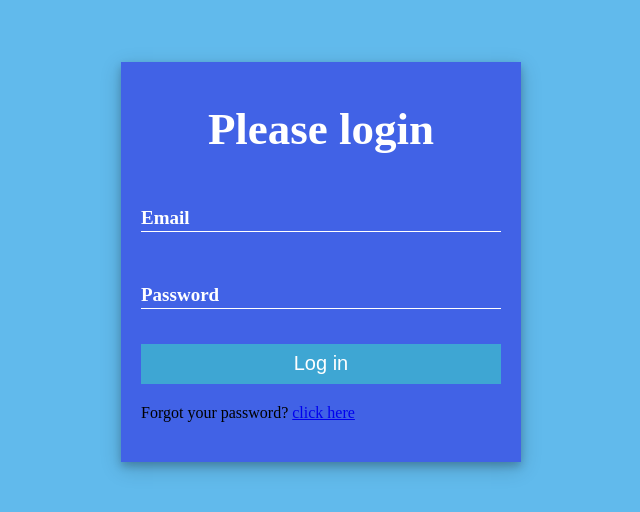
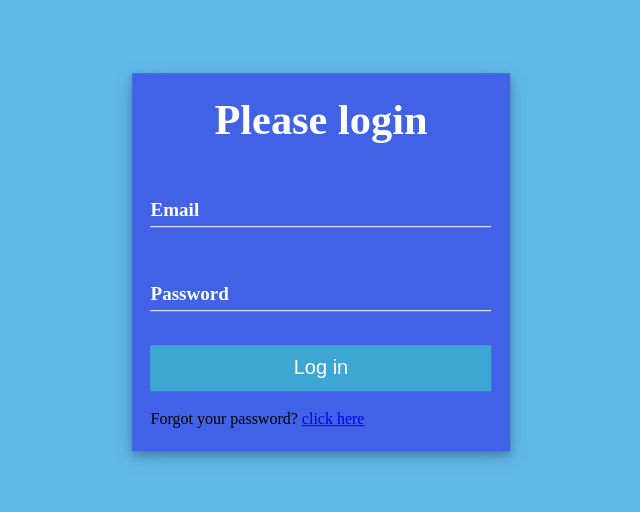
Before and after one commit to ArthurKouam/Label-waves, a plain HTML site: page index.html in a window 1280 px wide. Shown: the part 138-650 px from the top of the page, without its empty margins (319-959 px from the left). Drawn offline with Linux system fonts and the light colour scheme.

Commit message:
Update style.css

```diff
--- a/style.css
+++ b/style.css
@@ -11,12 +11,12 @@ body{
 
 form{
     display: flex;
-    gap: 20px;
-    height: 400px;
-    width: 400px;
+    gap: 1.2em;
+    height: 23.6em;
+    width: 23.6em;
     max-width: 95%;
     background-color: #4162e6;
-    padding: 20px;
+    padding: 1.15em;
     flex-direction: column;
     justify-content: center;
     position: absolute;
@@ -29,7 +29,7 @@ form{
 form h2{
     text-align: center;
     color: white;
-    font-size: 45px;
+    font-size: 2.65em;
 }
 
 form div{
@@ -48,7 +48,7 @@ form div input{
     border: none;
     border-bottom: 1px solid white;
     background-color: #4162e6;
-    height: 35px;
+    height: 2.1em;
     font-size: 20px;
     color: white;
     padding: 0;
@@ -65,13 +65,13 @@ button{
     width: 100%;
     margin-top: 15px;
     cursor: pointer;
-    height: 40px;
+    height: 2.32em;
     font-size: 20px;
 }
 
 label span{
     transition: .1s;
-    transform: translateY(32px);
+    transform: translateY(1.9em);
     display: inline-flex;
 }
 
```
